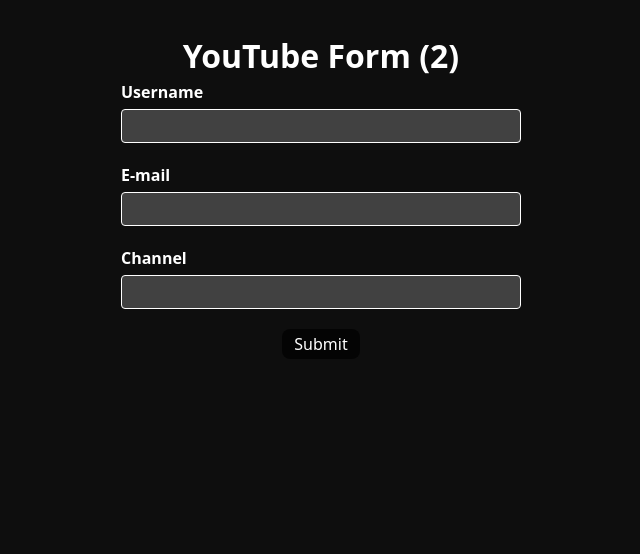
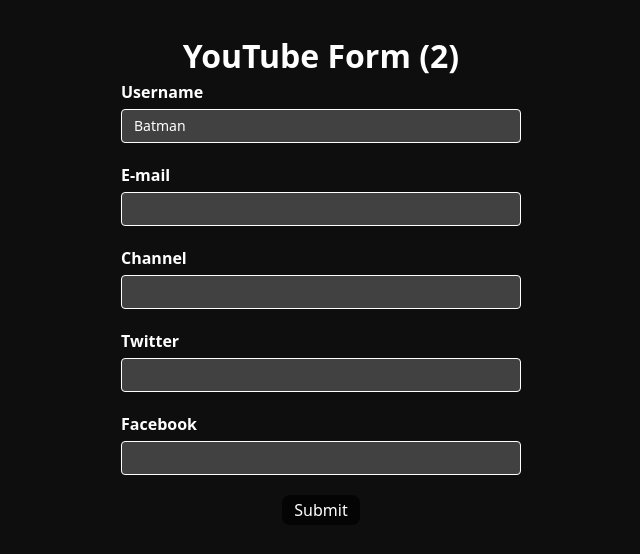
Before and after one commit to RebeccaAyodele/react-hook-form, a React (Vite) app: page / in a window 1280 px wide. Shown: the top 554 px of the page, without its empty margins (319-959 px from the left). Built offline with nearby package versions, Linux system fonts and the light colour scheme.

Commit message:
Nested objects

```diff
--- a/src/components/YoutubeForm.tsx
+++ b/src/components/YoutubeForm.tsx
@@ -7,15 +7,23 @@
   username: string;
   email: string;
   channel: string;
+  social: {
+    twitter: string
+    facebook: string
+  }
 };
 
 const YoutubeForm = () => {
   const form = useForm<FormValues>({
     defaultValues: {
-      username: "",
+      username: "Batman",
       email: "",
-      channel: ""
-    }
+      channel: "",
+      social: {
+        twitter: "",
+        facebook: "",
+      }
+    },
   }
   );
   const { register, control, handleSubmit, formState } = form;
@@ -85,6 +93,24 @@
           <p className="error">{errors.channel?.message}</p>
         </div>
 
+        <div className="form-control">
+          <label htmlFor="twitter">Twitter</label>
+          <input
+            type="text"
+            id="twitter"
+            {...register("social.twitter")}
+          />
+        </div>
+
+        <div className="form-control">
+          <label htmlFor="facebook">Facebook</label>
+          <input
+            type="text"
+            id="facebook"
+            {...register("social.facebook")}
+          />
+        </div>
+
         <button>Submit</button>
       </form>
       <DevTool control={control} />
```
